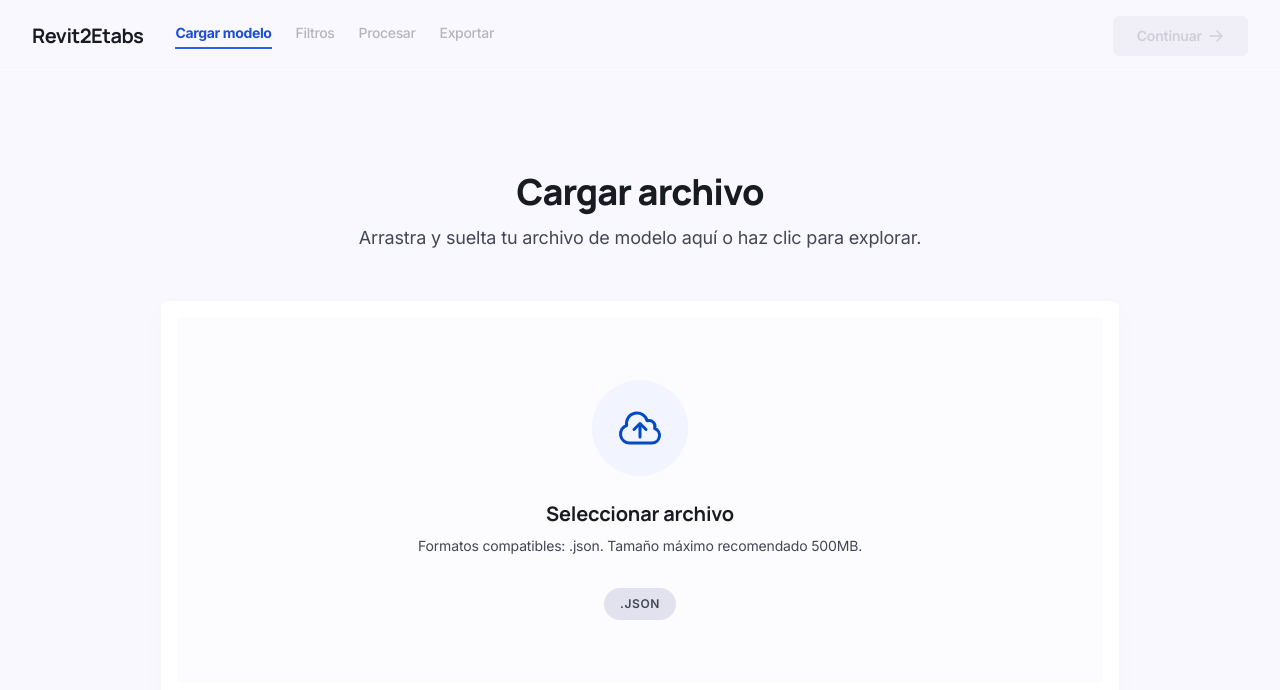
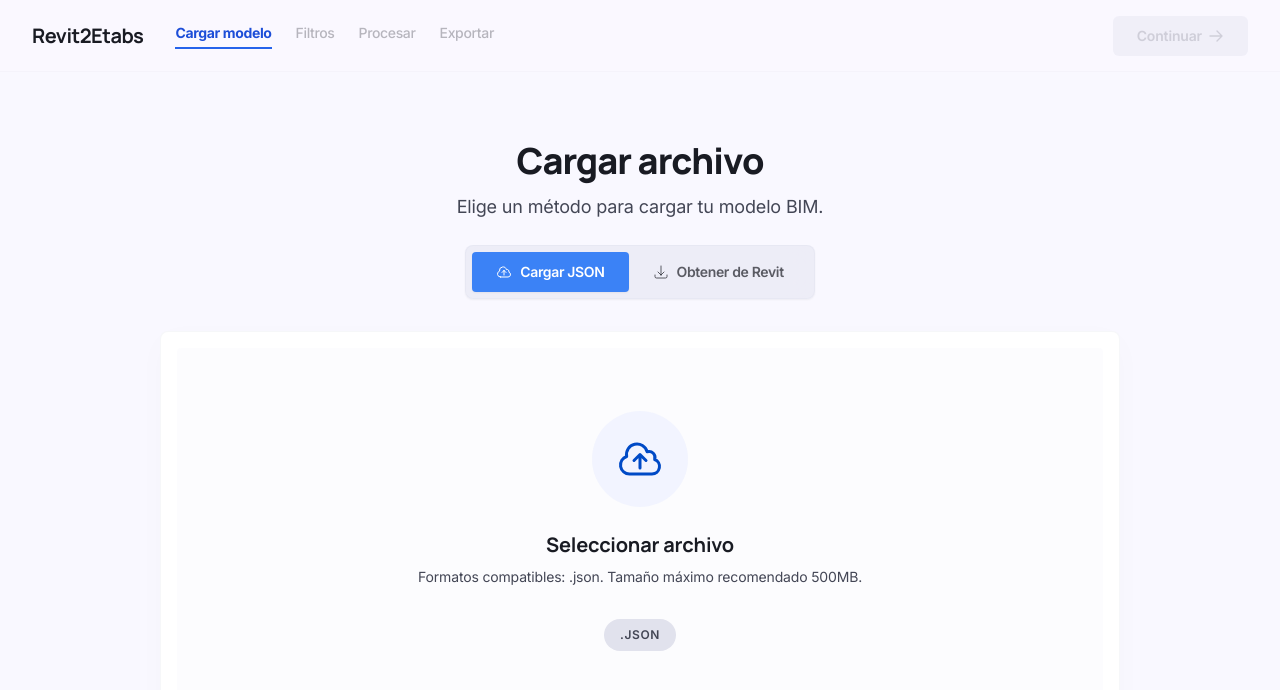
Before and after one commit to mdsalina/ModelTransformerWeb, a React (Vite) app: page / in a window 1280 px wide. Both pictures are taken after typing "name@example.com", "Sample123" into the empty fields and a click on the button "Acceder". Shown: the top 690 px of the page. Built offline with nearby package versions, Linux system fonts and the light colour scheme.

Commit message:
Se agrega opción de cargar modelo directamentes desde revit!

```diff
--- a/src/components/UploadStep.tsx
+++ b/src/components/UploadStep.tsx
@@ -1,6 +1,6 @@
 import { useState, useRef } from 'react';
 import type { FileDetails, JsonModelData } from '../types';
-import { UploadFileIcon, CheckCircleIcon, SyncIcon } from './Icons';
+import { UploadFileIcon, CheckCircleIcon, SyncIcon, DownloadIcon } from './Icons';
 
 interface UploadStepProps {
   onFileUploaded: (file: FileDetails, data: JsonModelData) => void;
@@ -13,7 +13,67 @@
   const [uploading, setUploading] = useState(false);
   const [progress, setProgress] = useState(0);
   const [error, setError] = useState('');
+  const [activeTab, setActiveTab] = useState<'json' | 'revit'>('json');
+  const [isFetchingRevit, setIsFetchingRevit] = useState(false);
   const fileInputRef = useRef<HTMLInputElement>(null);
+
+  const handleFetchFromRevit = async () => {
+    setIsFetchingRevit(true);
+    setError('');
+
+    try {
+      const response = await fetch('http://127.0.0.1:18290/api/getRevit');
+
+      if (!response.ok) {
+        if (response.status === 404) {
+          throw new Error('Aún no se ha exportado el modelo desde Revit. Por favor, abre Revit, corre el conector y vuelve a intentarlo.');
+        } else {
+          const errData = await response.json().catch(() => ({}));
+          throw new Error(errData.detail || 'Error al obtener el modelo desde Revit.');
+        }
+      }
+
+      const parsedData = await response.json() as JsonModelData;
+
+      if (
+        !parsedData.project_info ||
+        !parsedData.levels ||
+        !parsedData.grids ||
+        !parsedData.sections ||
+        !parsedData.elements
+      ) {
+        throw new Error('El modelo recibido de Revit no contiene la estructura esperada de un modelo BIM (project_info, levels, grids, sections, elements).');
+      }
+
+      setUploading(true);
+      setProgress(0);
+
+      const totalSteps = 20;
+      let currentStep = 0;
+      const interval = setInterval(() => {
+        currentStep++;
+        const currentProgress = Math.min((currentStep / totalSteps) * 100, 100);
+        setProgress(currentProgress);
+
+        if (currentStep >= totalSteps) {
+          clearInterval(interval);
+          setUploading(false);
+          setIsFetchingRevit(false);
+          onFileUploaded({
+            name: "Modelo Revit (Directo)",
+            size: JSON.stringify(parsedData).length,
+            progress: 100,
+            isUploaded: true,
+            format: 'JSON',
+          }, parsedData);
+        }
+      }, 50);
+
+    } catch (err: any) {
+      setIsFetchingRevit(false);
+      setError(err.message || 'Error de conexión con el agente local. Asegúrese de que el servidor está corriendo en el puerto 18290.');
+    }
+  };
 
   const processFile = (file: File) => {
     const fileName = file.name;
@@ -122,12 +182,40 @@
 
   return (
     <div className="flex-1 flex flex-col items-center justify-center p-8 relative z-10 w-full max-w-5xl mx-auto select-none">
-      <div className="text-center mb-12">
+      <div className="text-center mb-6">
         <h1 className="font-headline text-4xl font-extrabold text-on-surface mb-3 tracking-tight">Cargar archivo</h1>
         <p className="font-body text-on-surface-variant text-lg">
-          Arrastra y suelta tu archivo de modelo aquí o haz clic para explorar.
+          Elige un método para cargar tu modelo BIM.
         </p>
       </div>
+
+      {/* Selector de opciones / Tabs */}
+      {!uploading && !fileDetails && (
+        <div className="flex bg-surface-container-high/65 backdrop-blur-md p-1.5 rounded-xl border border-outline-variant/15 shadow-sm mb-8 relative z-10 w-fit">
+          <button
+            onClick={() => { setActiveTab('json'); setError(''); }}
+            className={`px-6 py-2.5 rounded-lg text-sm font-semibold tracking-tight transition-all duration-200 select-none flex items-center gap-2 ${
+              activeTab === 'json'
+                ? 'bg-[#3b82f6] text-white shadow-sm'
+                : 'text-[#191b23]/70 hover:text-[#191b23] hover:bg-surface-container-highest/50'
+            }`}
+          >
+            <UploadFileIcon className="w-4 h-4" />
+            <span>Cargar JSON</span>
+          </button>
+          <button
+            onClick={() => { setActiveTab('revit'); setError(''); }}
+            className={`px-6 py-2.5 rounded-lg text-sm font-semibold tracking-tight transition-all duration-200 select-none flex items-center gap-2 ${
+              activeTab === 'revit'
+                ? 'bg-[#3b82f6] text-white shadow-sm'
+                : 'text-[#191b23]/70 hover:text-[#191b23] hover:bg-surface-container-highest/50'
+            }`}
+          >
+            <DownloadIcon className="w-4 h-4" />
+            <span>Obtener de Revit</span>
+          </button>
+        </div>
+      )}
 
       {error && (
         <div className="w-full mb-4 p-4 text-sm bg-error-container text-on-error-container rounded-lg border border-error/10 text-center">
@@ -137,6 +225,7 @@
 
       {/* Upload Area / Progress Display */}
       {!uploading && !fileDetails ? (
+        activeTab === 'json' ? (
           <div
             onClick={triggerFileInput}
             onDragOver={handleDragOver}
@@ -189,6 +278,49 @@
             )}
           </div>
         ) : (
+          <div
+            className="w-full bg-surface-container-lowest rounded-xl p-12 flex flex-col items-center justify-center border border-outline-variant/15 relative group overflow-hidden"
+            style={{ minHeight: '400px', boxShadow: '0 8px 32px rgba(25, 27, 35, 0.02)' }}
+          >
+            {/* Inner Tonal Nesting */}
+            <div className="absolute inset-4 rounded-lg bg-surface-container pointer-events-none opacity-20 group-hover:opacity-40 transition-opacity"></div>
+
+            <div className="bg-primary-fixed/30 p-6 rounded-full mb-6 relative z-10 group-hover:scale-110 transition-transform duration-300 text-primary animate-pulse">
+              <DownloadIcon className="w-12 h-12" />
+            </div>
+
+            <h3 className="font-headline text-xl font-bold text-on-surface mb-2 relative z-10">
+              Importar desde Revit
+            </h3>
+            <p className="font-body text-on-surface-variant text-sm mb-8 relative z-10 text-center max-w-md">
+              Obtén el modelo BIM exportado recientemente desde tu sesión de Revit usando el conector local.
+            </p>
+
+            <button
+              onClick={handleFetchFromRevit}
+              disabled={isFetchingRevit}
+              className={`px-8 py-3 rounded-lg font-label text-sm font-bold tracking-wide flex items-center gap-2 shadow-md transition-all select-none hover:scale-[1.01] active:scale-[0.99] ${
+                isFetchingRevit
+                  ? 'bg-surface-container-high text-on-surface-variant/40 cursor-not-allowed'
+                  : 'signature-gradient text-white hover:shadow-lg cursor-pointer bg-[#3b82f6]'
+              }`}
+            >
+              {isFetchingRevit ? (
+                <>
+                  <SyncIcon className="w-5 h-5 animate-spin" />
+                  <span>Obteniendo modelo...</span>
+                </>
+              ) : (
+                <>
+                  <SyncIcon className="w-5 h-5" />
+                  <span>Obtener Modelo Activo</span>
+                </>
+              )}
+            </button>
+          </div>
+        )
+      ) : (
+
         /* Progress / File Details Card */
         <div
           className="w-full bg-surface-container-lowest rounded-xl p-12 flex flex-col items-center justify-center border border-outline-variant/15 relative"
```
Lines whose indentation alone changed are shown as unchanged.
